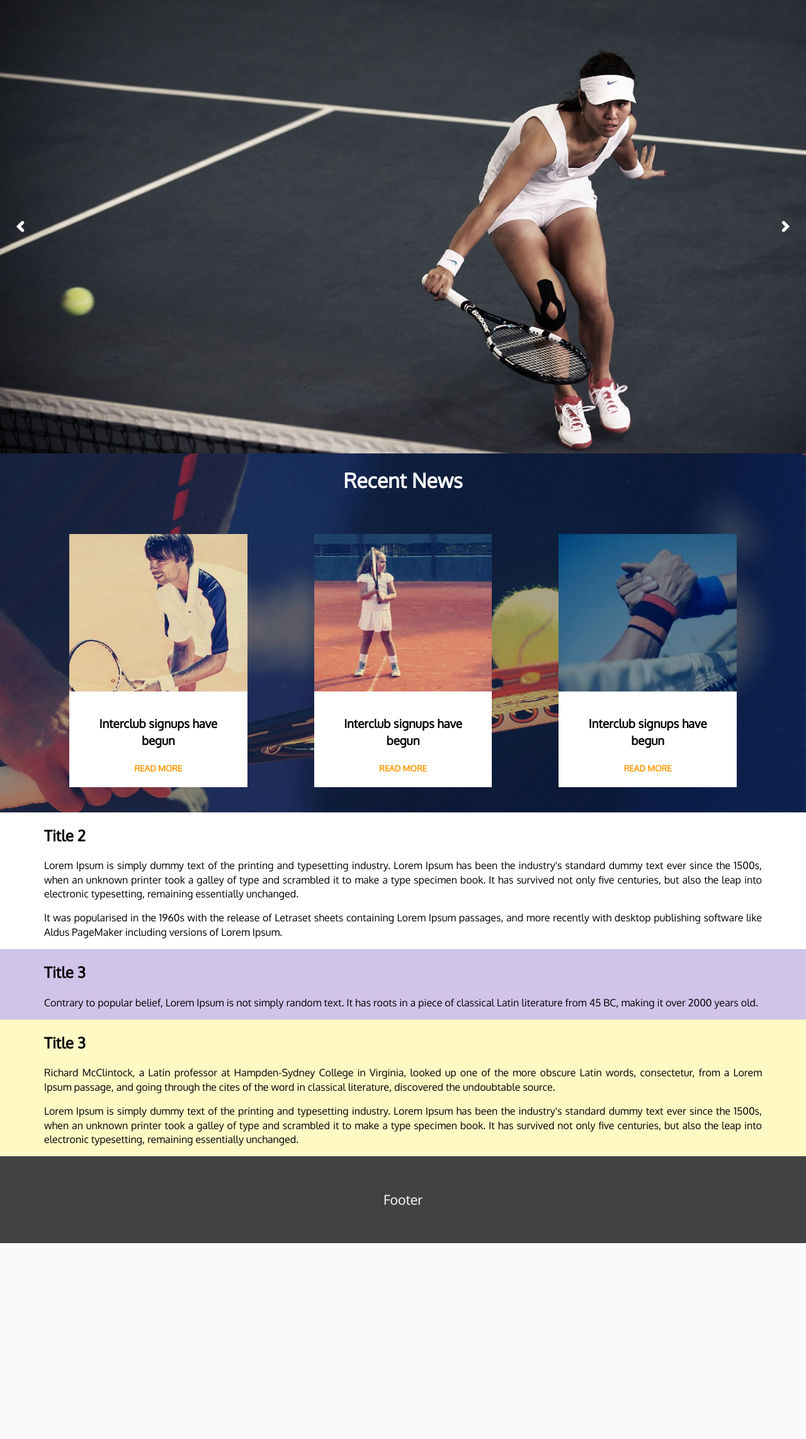
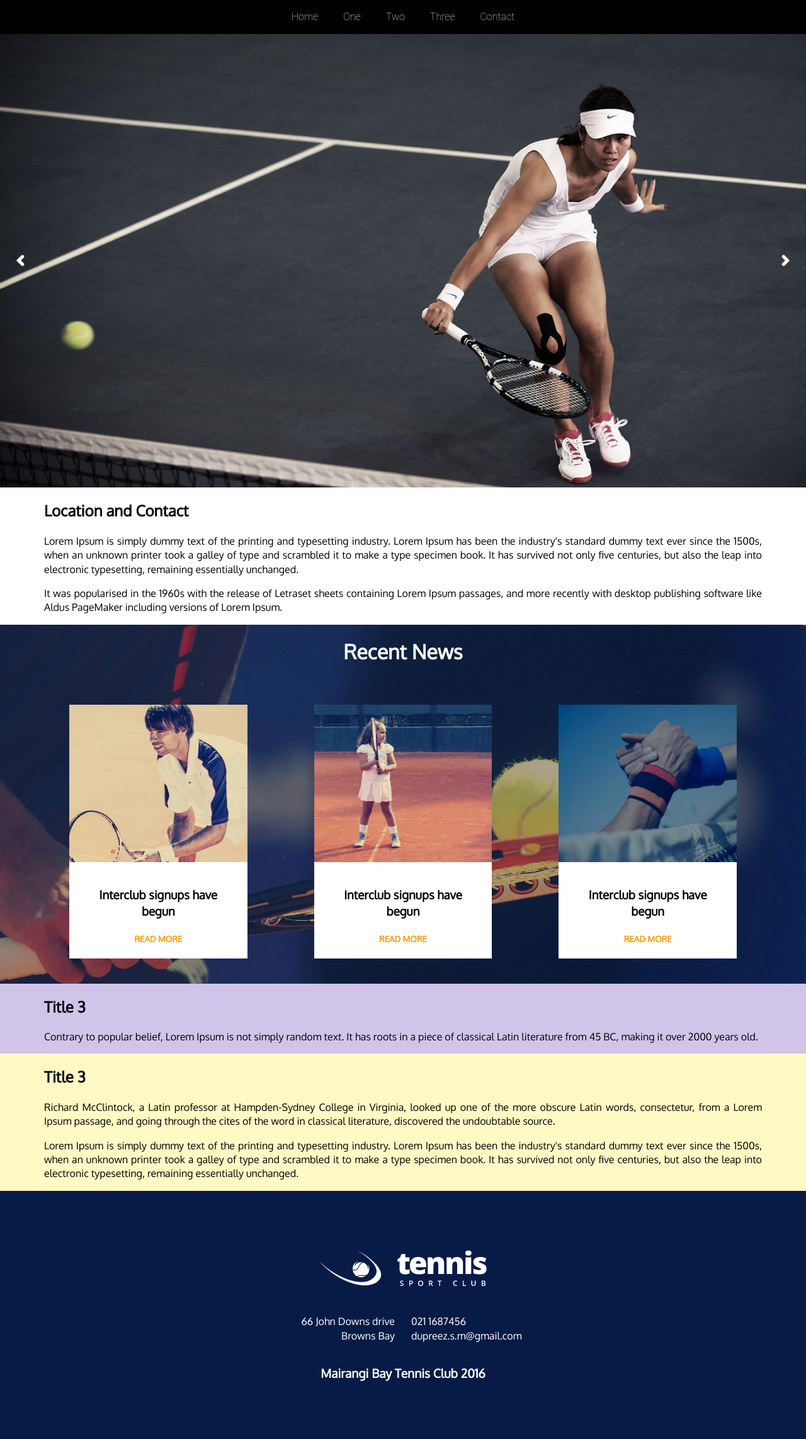
Before and after one commit to SDupZ/tennis, a Django app: page / in a window 1280 px wide. Shown: the whole page at 63% size. Before the commit the page ends 1974 px from the top, so only its background shows below. Run offline with Django 3.2, Linux system fonts and the light colour scheme.

Commit message:
Added footer information

```diff
--- a/static/css/main.css
+++ b/static/css/main.css
@@ -1992,11 +1992,20 @@ body {
 .footer {
   padding: 54px 0;
   text-align: center;
-  background-color: #424242;
+  background-color: #071B47;
   color: #fff; }
+  .footer img {
+    padding: 40px; }
+  .footer h2 {
+    font-size: 1.2em;
+    padding: 20px; }
   .footer p {
-    font-size: 1.333em;
+    font-size: 1.0em;
     margin: 0; }
+  .footer .align-left {
+    text-align: left; }
+  .footer .align-right {
+    text-align: right; }
 
 .section {
   padding-top: 20px;
--- a/static/sass/base/_settings.scss
+++ b/static/sass/base/_settings.scss
@@ -17,6 +17,7 @@ $grey--charcoal: #4c4c4c;
 
 $orange: #FF9800;
 
+$darkBlue: #071B47;
 
 // /*------------------------------------*\
 //     $ TEMPLATE COLORS
--- a/static/sass/components/_footer.scss
+++ b/static/sass/components/_footer.scss
@@ -2,11 +2,28 @@
     padding: 54px 0;
     text-align: center;
 
-    background-color: $dark;
+    background-color: $darkBlue;
     color: $white;
 
+    img {
+      padding: 40px;
+    }
+
+    h2 {
+      font-size: 1.2em;
+      padding: 20px
+    }
+
     p {
-        font-size: 1.333em;
+        font-size: 1.0em;
         margin: 0;
     }
+
+    .align-left {
+        text-align: left;
+    }
+
+    .align-right {
+        text-align: right;
+    }
 }
--- a/templates/index.html
+++ b/templates/index.html
@@ -3,13 +3,13 @@
 {% block main-content %}
 
 <!-- Nav -->
-<!-- <div class="nav">
+<div class="nav">
     <p>Home</p>
     <p>One</p>
     <p>Two</p>
     <p>Three</p>
     <p>Contact</p>
-</div> -->
+</div>
 
 
 <!-- Hero Slider -->
@@ -39,6 +39,23 @@
 <!-- Sections -->
 <div class="grid grid--center">
 
+
+
+    <!-- Section X -->
+    <div class="grid__item one-whole section_2">
+        <div class="section__thin">
+            <h2>Location and Contact</h2>
+            <p>
+                Lorem Ipsum is simply dummy text of the printing and typesetting industry. Lorem Ipsum has been the industry's standard dummy text ever since the 1500s, when an unknown printer took a galley of type and scrambled it to make a type specimen book. It has survived not only five centuries, but also the leap into electronic typesetting, remaining essentially unchanged.
+            </p>
+            <p>
+                It was popularised in the 1960s with the release of Letraset sheets containing Lorem Ipsum passages, and more recently with desktop publishing software like Aldus PageMaker including versions of Lorem Ipsum.
+            </p>
+        </div>
+    </div>
+
+
+
     <!-- Recent News -->
     <div class="grid__item one-whole recent-news">
         <div class="section__thin ">
@@ -65,19 +82,6 @@
         </div>
     </div>
 
-
-    <!-- Section X -->
-    <div class="grid__item one-whole section_2">
-        <div class="section__thin">
-            <h2>Title 2</h2>
-            <p>
-                Lorem Ipsum is simply dummy text of the printing and typesetting industry. Lorem Ipsum has been the industry's standard dummy text ever since the 1500s, when an unknown printer took a galley of type and scrambled it to make a type specimen book. It has survived not only five centuries, but also the leap into electronic typesetting, remaining essentially unchanged.
-            </p>
-            <p>
-                It was popularised in the 1960s with the release of Letraset sheets containing Lorem Ipsum passages, and more recently with desktop publishing software like Aldus PageMaker including versions of Lorem Ipsum.
-            </p>
-        </div>
-    </div>
 
 
     <!-- Section 3 -->
@@ -108,7 +112,28 @@
 
 
 <div class="footer">
-    <p>Footer</p>
+    <div class="grid grid--center">
+
+        <div class="grid__item one-whole">
+            <img src="static/img/logo.png" />
+        </div>
+
+        <div class="grid__item one-half align-right">
+            <p>66 John Downs drive</p>
+            <p>Browns Bay</p>
+        </div>
+
+        <div class="grid__item one-half align-left">
+            <p>021 1687456</p>
+            <p>dupreez.s.m@gmail.com</p>
+        </div>
+
+        <div class="grid__item one-whole">
+            <h2>Mairangi Bay Tennis Club 2016</h2>
+        </div>
+
+    </div>
+
 </div>
 
 {% endblock main-content %}
```
Also changed, not shown: static/img/logo.png (added).
